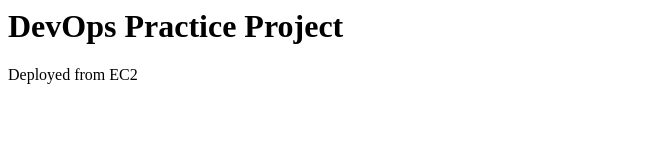
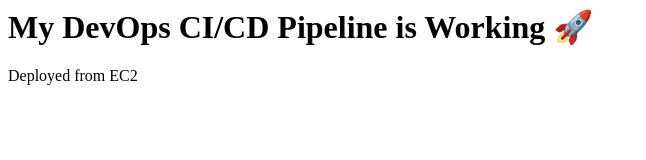
Before and after one commit to arunkumarsenthilkumar25-dev/devops-practice, a plain HTML site: page index.html in a window 1280 px wide. Shown: the whole page, without its empty margins (0-646 px from the left). Drawn offline with Linux system fonts and the light colour scheme.

Commit message:
test auto deploy

```diff
--- a/index.html
+++ b/index.html
@@ -1,2 +1,2 @@
-<h1>DevOps Practice Project</h1>
+<h1>My DevOps CI/CD Pipeline is Working 🚀</h1>
 <p>Deployed from EC2</p>
```
Also changed, not shown: 1 other file.
